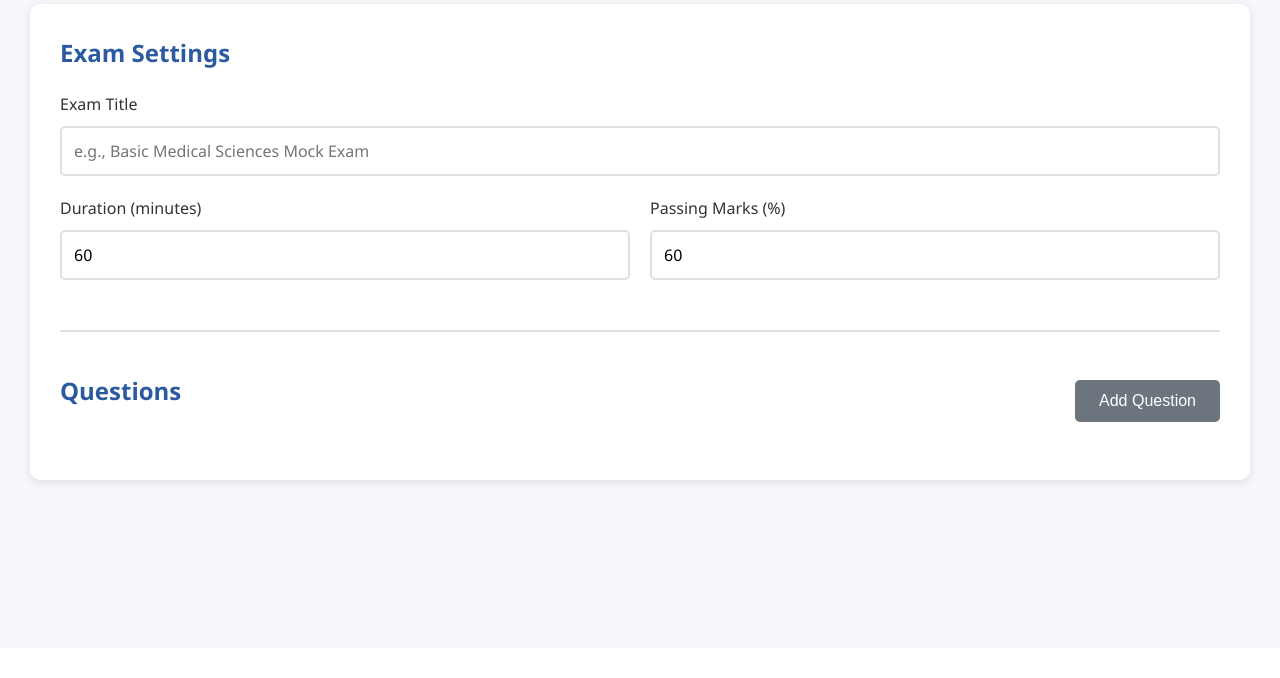
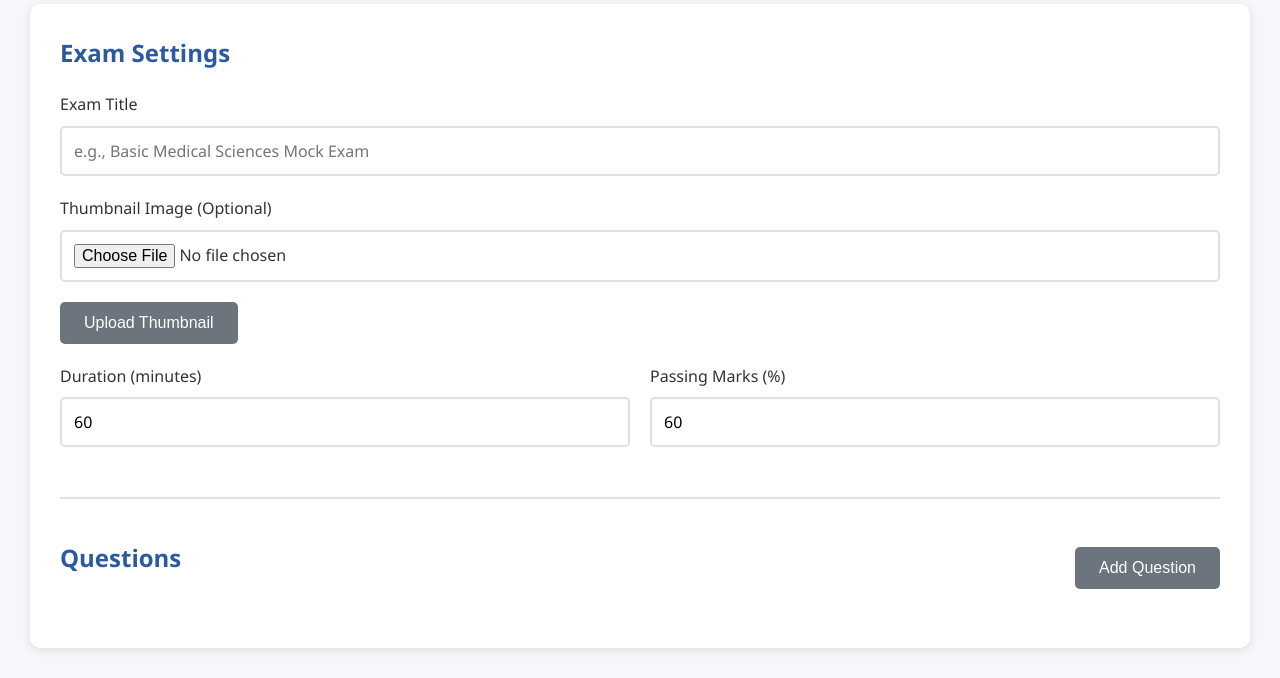
Before and after one commit to Istemamahmed20445/sma-exam-system, a Flask app: page /admin/exam/create in a window 1280 px wide. Shown: the part 152-830 px from the top of the page. Before the commit the page ends 639 px from the top, so only its background shows below. Run offline with Flask 3, Linux system fonts and the light colour scheme; the visitor is signed in with stand-in values (Sample User, id 1); some libraries are stand-ins or nearby versions.

Commit message:
Add thumbnail image support for exam cards

```diff
--- a/app.py
+++ b/app.py
@@ -158,6 +158,10 @@
             'questions': data.get('questions', []),
             'updated_at': firestore.SERVER_TIMESTAMP
         }
+
+        # Add thumbnail URL if provided
+        if data.get('thumbnail_url'):
+            exam_data['thumbnail_url'] = data.get('thumbnail_url')
 
         if exam_id:
             # Update existing exam
--- a/static/css/style.css
+++ b/static/css/style.css
@@ -184,6 +184,20 @@
     box-shadow: 0 4px 12px rgba(0, 0, 0, 0.15);
 }
 
+.exam-thumbnail {
+    width: 100%;
+    height: 200px;
+    overflow: hidden;
+    border-radius: 8px;
+    margin-bottom: 15px;
+}
+
+.exam-thumbnail img {
+    width: 100%;
+    height: 100%;
+    object-fit: cover;
+}
+
 .exam-card h3 {
     color: var(--primary-color);
     margin-bottom: 15px;
--- a/templates/admin_exam_editor.html
+++ b/templates/admin_exam_editor.html
@@ -25,6 +25,13 @@
                     <div class="form-group">
                         <label for="exam-title">Exam Title</label>
                         <input type="text" id="exam-title" placeholder="e.g., Basic Medical Sciences Mock Exam" required>
+                    </div>
+                    <div class="form-group">
+                        <label for="exam-thumbnail">Thumbnail Image (Optional)</label>
+                        <input type="file" id="exam-thumbnail" accept="image/*" onchange="previewThumbnail(event)">
+                        <div id="thumbnail-preview" style="margin-top: 10px;"></div>
+                        <button type="button" onclick="uploadThumbnail()" class="btn-secondary" style="margin-top: 10px;">Upload Thumbnail</button>
+                        <input type="hidden" id="thumbnail-url">
                     </div>
                     <div class="form-row">
                         <div class="form-group">
@@ -70,11 +77,60 @@
                     document.getElementById('exam-title').value = exam.title;
                     document.getElementById('exam-duration').value = exam.duration;
                     document.getElementById('passing-marks').value = exam.passing_marks;
+                    if (exam.thumbnail_url) {
+                        document.getElementById('thumbnail-url').value = exam.thumbnail_url;
+                        document.getElementById('thumbnail-preview').innerHTML =
+                            `<img src="${exam.thumbnail_url}" style="max-width: 200px; max-height: 150px; border-radius: 5px;">`;
+                    }
                     questions = exam.questions || [];
                     renderQuestions();
                 }
             } catch (error) {
                 alert('Error loading exam: ' + error.message);
+            }
+        }
+
+        function previewThumbnail(event) {
+            const file = event.target.files[0];
+            if (file) {
+                const reader = new FileReader();
+                reader.onload = function(e) {
+                    document.getElementById('thumbnail-preview').innerHTML =
+                        `<img src="${e.target.result}" style="max-width: 200px; max-height: 150px; border-radius: 5px;">`;
+                };
+                reader.readAsDataURL(file);
+            }
+        }
+
+        async function uploadThumbnail() {
+            const fileInput = document.getElementById('exam-thumbnail');
+            const file = fileInput.files[0];
+
+            if (!file) {
+                alert('Please select an image file first');
+                return;
+            }
+
+            const formData = new FormData();
+            formData.append('image', file);
+            formData.append('type', 'thumbnail');
+
+            try {
+                const response = await fetch('/api/upload-image', {
+                    method: 'POST',
+                    body: formData
+                });
+
+                const data = await response.json();
+
+                if (data.success) {
+                    document.getElementById('thumbnail-url').value = data.url;
+                    alert('Thumbnail uploaded successfully!');
+                } else {
+                    alert('Failed to upload thumbnail: ' + data.error);
+                }
+            } catch (error) {
+                alert('Error uploading thumbnail: ' + error.message);
             }
         }
 
@@ -261,6 +317,7 @@
             }
 
             try {
+                const thumbnailUrl = document.getElementById('thumbnail-url').value;
                 const response = await fetch('/api/exam/save', {
                     method: 'POST',
                     headers: {
@@ -271,6 +328,7 @@
                         title,
                         duration,
                         passing_marks: passingMarks,
+                        thumbnail_url: thumbnailUrl,
                         questions
                     })
                 });
--- a/templates/index.html
+++ b/templates/index.html
@@ -75,6 +75,7 @@
 
             examList.innerHTML = exams.map(exam => `
                 <div class="exam-card" data-exam-id="${exam.exam_id}">
+                    ${exam.thumbnail_url ? `<div class="exam-thumbnail"><img src="${exam.thumbnail_url}" alt="${exam.title}"></div>` : ''}
                     <h3>${exam.title}</h3>
                     <div class="exam-info">
                         <p><strong>Duration:</strong> ${exam.duration} minutes</p>
```
